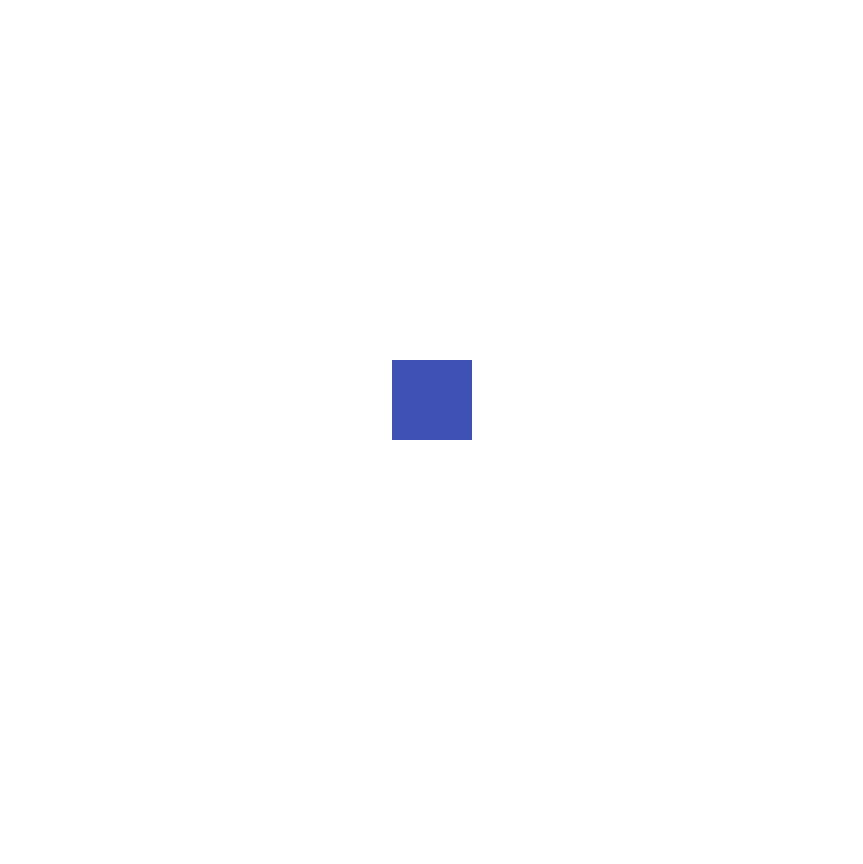
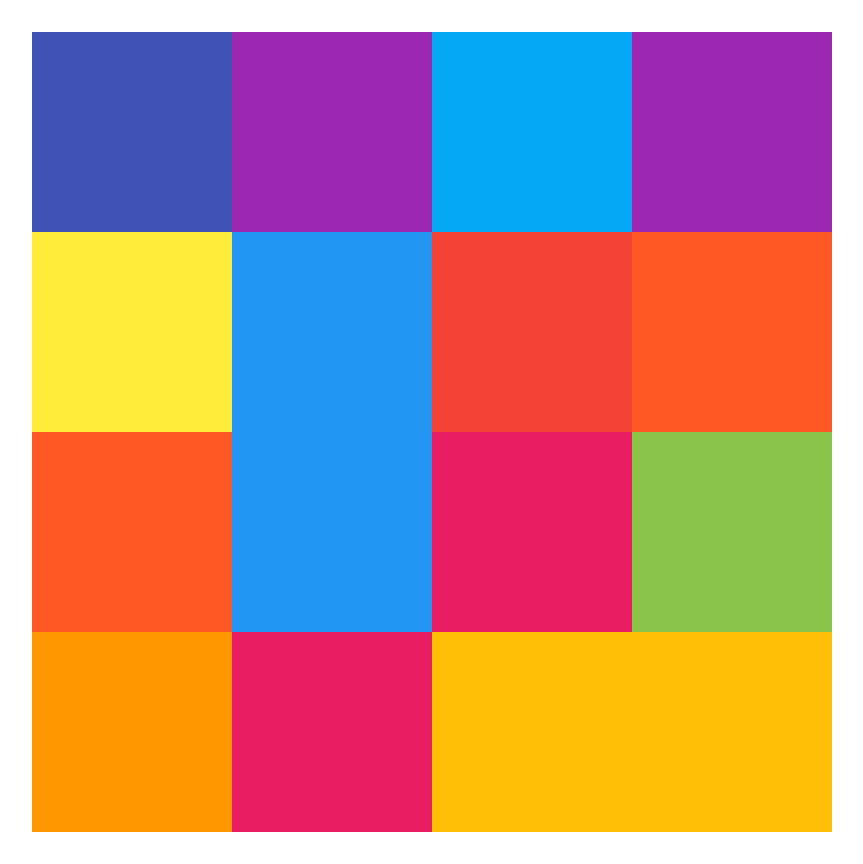
Before and after one commit to dj4815/color-boxes, a React (Vite) app: page / in a window 1280 px wide. Shown: the whole page, without its empty margins (208-1071 px from the left). Before the commit the page ends 800 px from the top, so only its background shows below. Built offline with nearby package versions, Linux system fonts and the light colour scheme.

Commit message:
add grid

```diff
--- a/src/App.jsx
+++ b/src/App.jsx
@@ -1,6 +1,7 @@
 import { useState } from "react";
 import "./App.css";
 import ColorBox from "./ColorBox";
+import ColorBoxGrid from "./ColorBoxGrid";
 
 function App() {
   // Make an array of colors for the randomColor function
@@ -24,8 +25,7 @@
   ];
   return (
     <>
-      {/* Give ColorBox the prop colors to pass down to the component */}
-      <ColorBox colors={colors} />
+      <ColorBoxGrid colors={colors} />
     </>
   );
 }
--- a/src/ColorBox.css
+++ b/src/ColorBox.css
@@ -1,4 +1,4 @@
 .ColorBox {
-  width: 5rem;
-  height: 5rem;
+  width: 25%;
+  height: 25%;
 }
--- /dev/null
+++ b/src/ColorBoxGrid.css
@@ -0,0 +1,6 @@
+.ColorBoxGrid {
+  display: flex;
+  width: 800px;
+  height: 800px;
+  flex-wrap: wrap;
+}
--- /dev/null
+++ b/src/ColorBoxGrid.jsx
@@ -0,0 +1,10 @@
+import ColorBox from "./ColorBox";
+import "./ColorBoxGrid.css";
+
+export default function ColorBoxGrid({ colors }) {
+  const boxes = [];
+  for (let i = 0; i < 16; i++) {
+    boxes.push(<ColorBox colors={colors} />);
+  }
+  return <div className="ColorBoxGrid">{boxes}</div>;
+}
```
